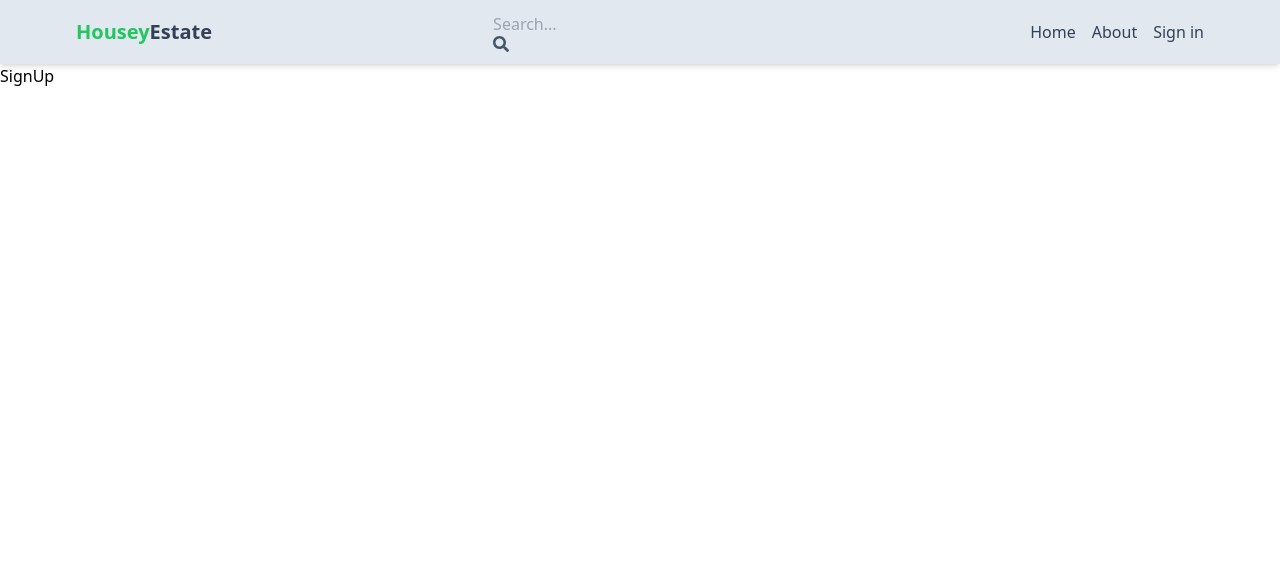
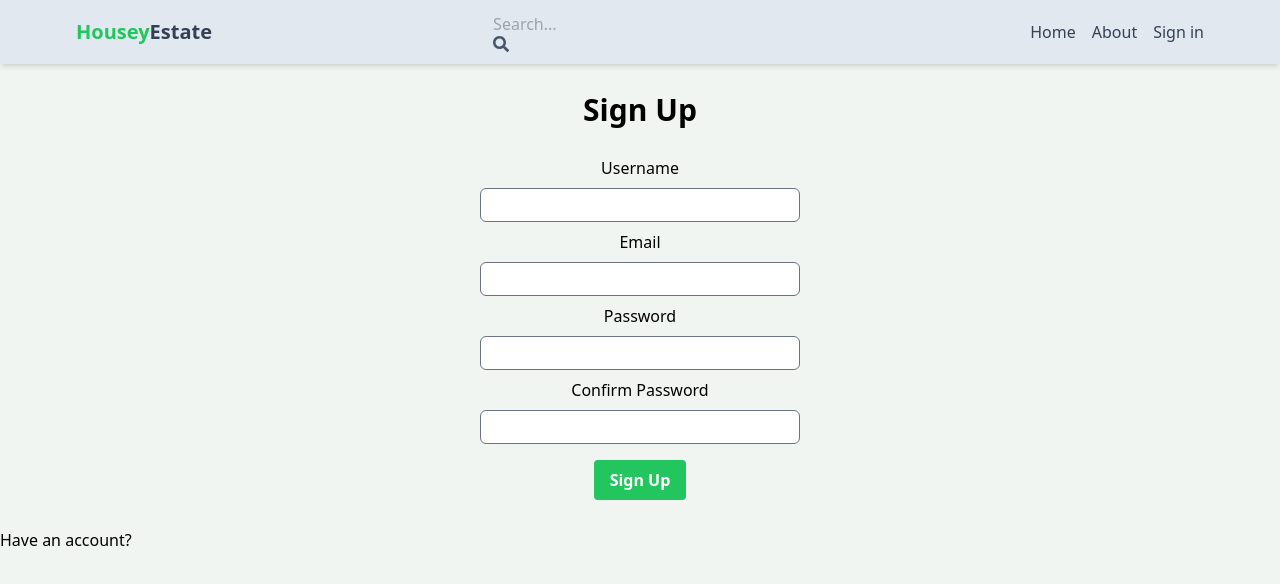
Before and after one commit to kalkidanh/Real-Estate-Marketplace, a React (Vite) app in the folder client/: page /sign-up in a window 1280 px wide. Shown: the top 584 px of the page. Built offline with nearby package versions, Linux system fonts and the light colour scheme.

Commit message:
Sign up UI complete

```diff
--- a/client/src/index.css
+++ b/client/src/index.css
@@ -1,3 +1,7 @@
 @tailwind base;
 @tailwind components;
 @tailwind utilities;
+
+body{
+    background-color: rgb(241, 245, 241);
+}
--- a/client/src/pages/SignUp.jsx
+++ b/client/src/pages/SignUp.jsx
@@ -2,6 +2,34 @@ import React from 'react'
 
 export default function SignUp() {
     return (
-        <div>SignUp</div>
+        <div>
+            <h1 className='text-3xl text-center font-semibold my-7'>Sign Up</h1>
+            <form>
+                <div className='flex flex-col items-center'>
+                    <label htmlFor='username'>Username</label>
+                    <input type='text' id='username' className='border border-gray-500 rounded-md w-80 p-1 my-2' />
+                </div>
+                <div className='flex flex-col items-center'>
+                    <label htmlFor='email'>Email</label>
+                    <input type='email' id='email' className='border border-gray-500 rounded-md w-80 p-1 my-2' />
+                </div>
+                <div className='flex flex-col items-center'>
+                    <label htmlFor='password'>Password</label>
+                    <input type='password' id='password' className='border border-gray-500 rounded-md w-80 p-1 my-2' />
+                </div>
+                <div className='flex flex-col items-center'>
+                    <label htmlFor='password2'>Confirm Password</label>
+                    <input type='password' id='password2' className='border border-gray-500 rounded-md w-80 p-1 my-2' />
+                </div>
+                <div className='flex flex-col items-center'>
+                    <button type='submit' className='bg-green-500 hover:bg-green-700 text-white font-bold py-2 px-4 rounded my-2'>Sign Up</button>
+                </div>
+            </form>
+            <div className="flex gap-2 mt-5">
+                <p>Have an account?</p>
+
+
+            </div>
+        </div>
     )
 }
```
